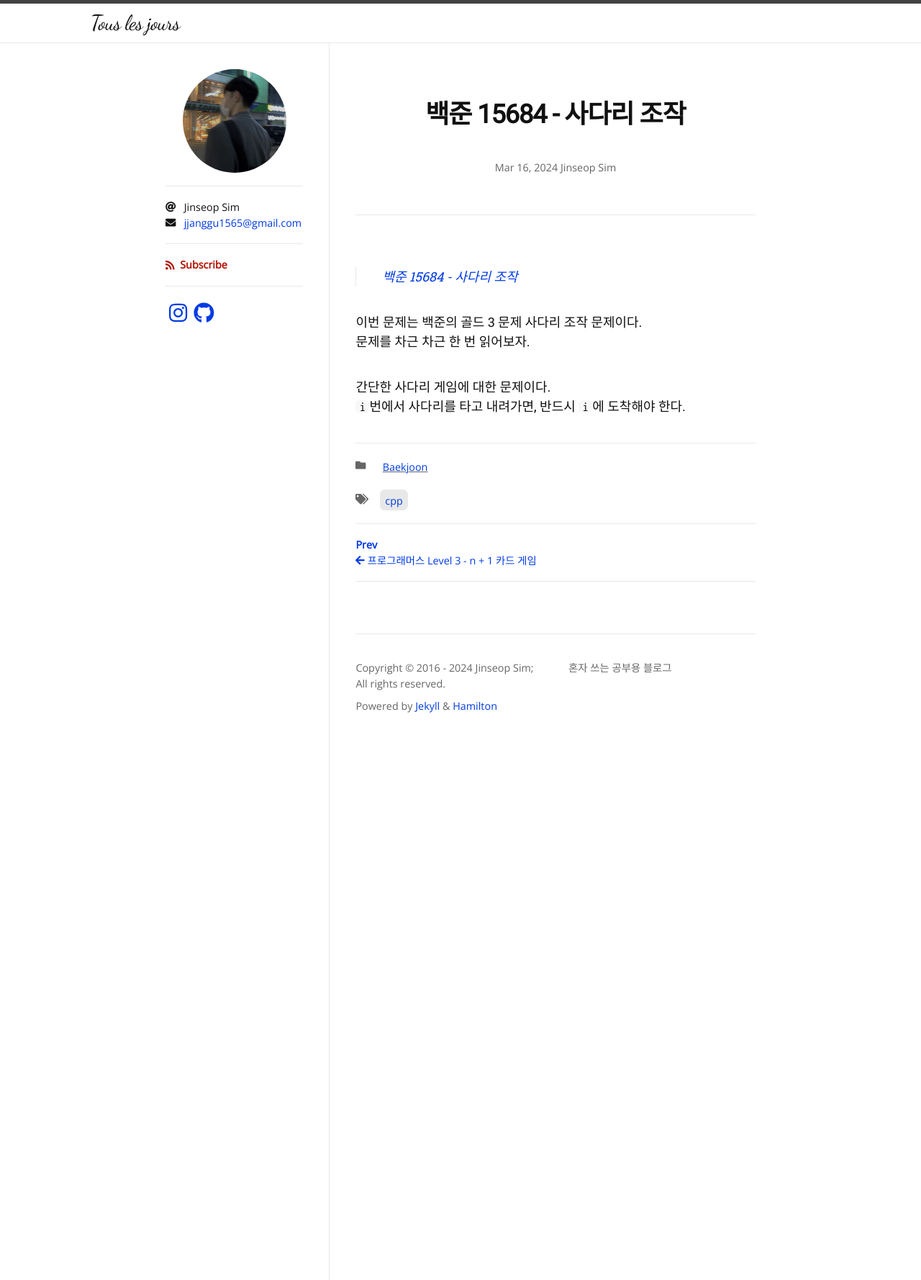
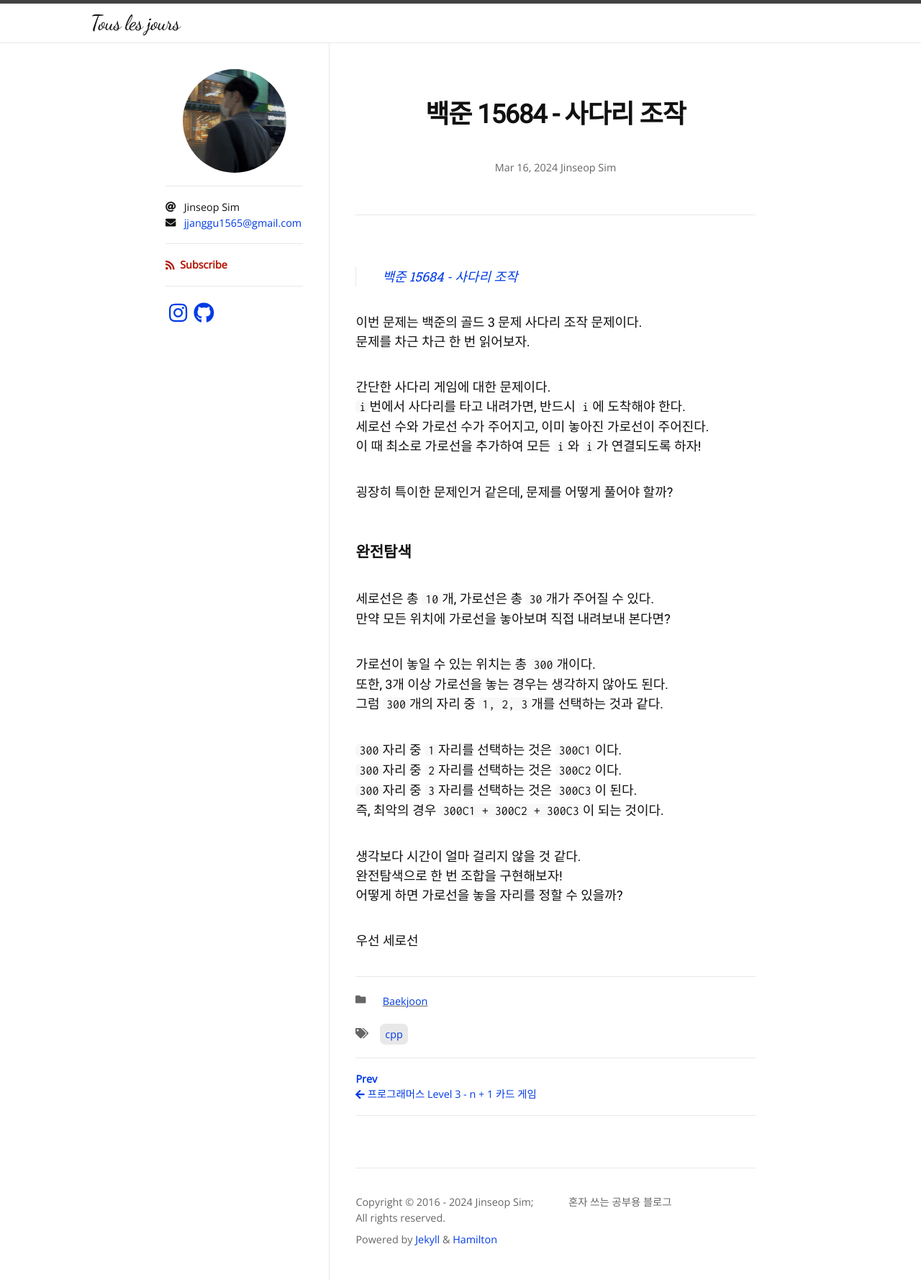
Before and after one commit to Jinseop-Sim/Jinseop-Sim.github.io, a Jekyll site: the page built from _posts/2024-03-16-bj-15684.md, in a window 1280 px wide. Shown: the whole page at 72% size. Built offline with Jekyll 4.4.1, drawn with Linux system fonts in a browser that asks for light colours; nearby versions of some CDN libraries; some web fonts are replaced.

Commit message:
글 수정

````diff
--- a/_posts/2024-03-16-bj-15684.md
+++ b/_posts/2024-03-16-bj-15684.md
@@ -13,3 +13,26 @@ author:
 
 간단한 사다리 게임에 대한 문제이다.
 ```i```번에서 사다리를 타고 내려가면, 반드시 ```i```에 도착해야 한다.
+세로선 수와 가로선 수가 주어지고, 이미 놓아진 가로선이 주어진다.
+이 때 최소로 가로선을 추가하여 모든 ```i```와 ```i```가 연결되도록 하자!
+
+굉장히 특이한 문제인거 같은데, 문제를 어떻게 풀어야 할까?
+
+### 완전탐색
+세로선은 총 ```10```개, 가로선은 총 ```30```개가 주어질 수 있다.
+만약 모든 위치에 가로선을 놓아보며 직접 내려보내 본다면?
+
+가로선이 놓일 수 있는 위치는 총 ```300```개이다.
+또한, 3개 이상 가로선을 놓는 경우는 생각하지 않아도 된다.
+그럼 ```300```개의 자리 중 ```1, 2, 3```개를 선택하는 것과 같다.
+
+```300```자리 중 ```1```자리를 선택하는 것은 ```300C1```이다.
+```300```자리 중 ```2```자리를 선택하는 것은 ```300C2```이다.
+```300```자리 중 ```3```자리를 선택하는 것은 ```300C3```이 된다.
+즉, 최악의 경우 ```300C1 + 300C2 + 300C3```이 되는 것이다.
+
+생각보다 시간이 얼마 걸리지 않을 것 같다.
+완전탐색으로 한 번 조합을 구현해보자!
+어떻게 하면 가로선을 놓을 자리를 정할 수 있을까?
+
+우선 세로선
````
